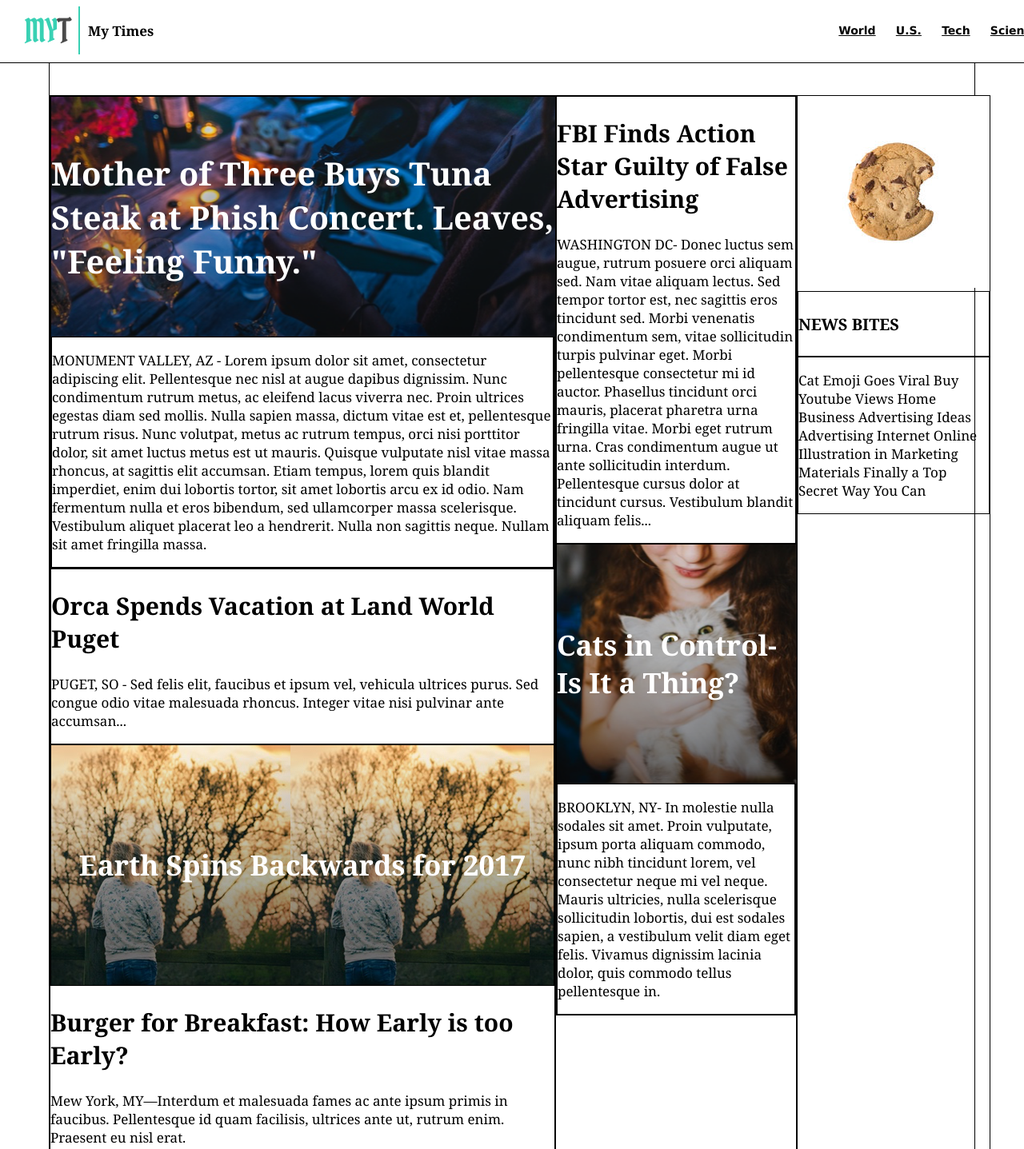
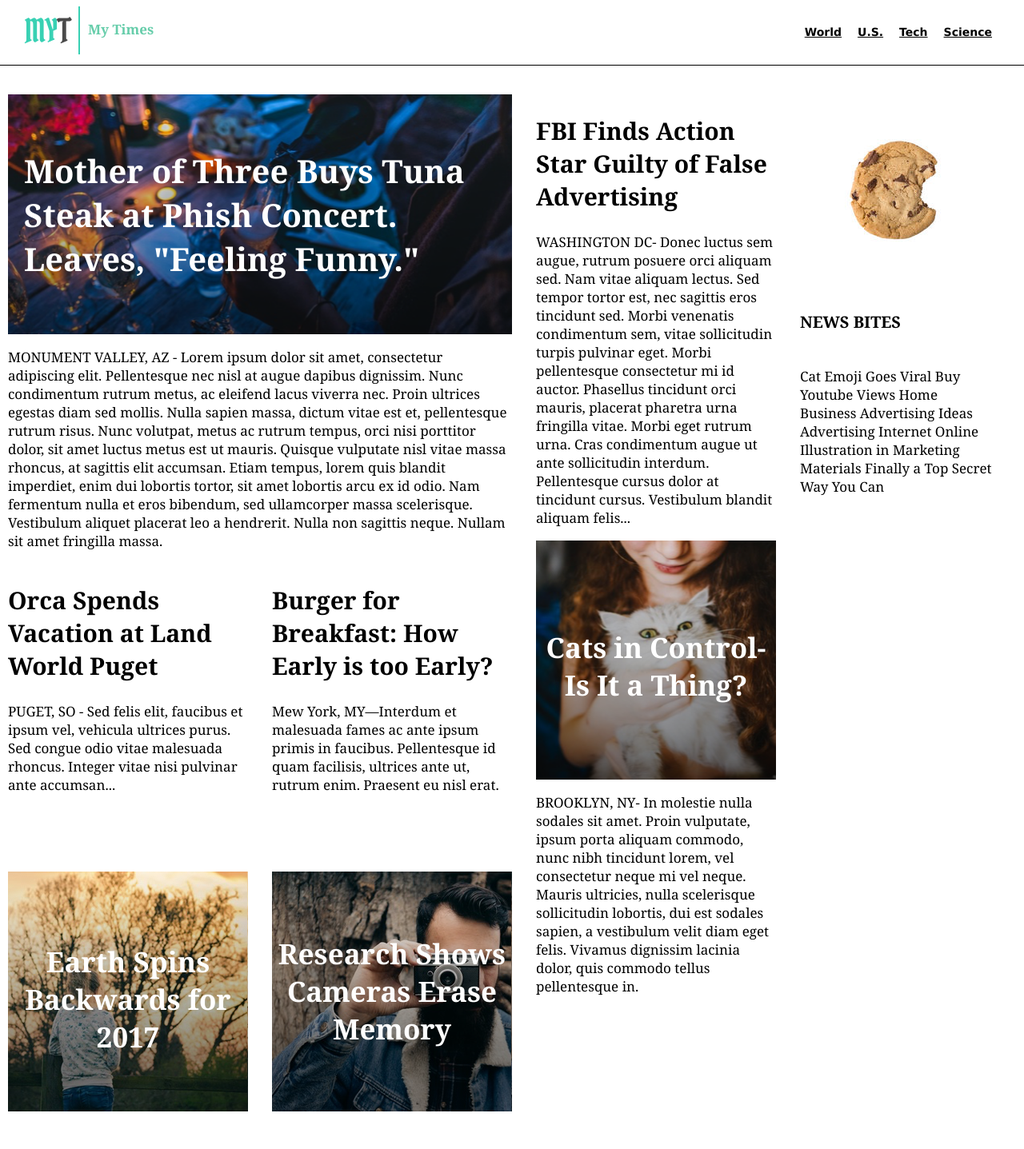
Before and after one commit to AgusTomps/mytimes, a plain HTML site: page index.html in a window 1280 px wide. Shown: the top 1437 px of the page at 80% size. Drawn offline with Linux system fonts and the light colour scheme.

Commit message:
Complete Checkpoint 5

```diff
--- a/index.html
+++ b/index.html
@@ -9,16 +9,18 @@
     <!-- Header -->
     <div class="header">
       <div class="logo">
+        <div class="imglogo">
           <img src="resources/img-myt-logo.jpg" alt="Our logo">
         </div>
         <div class="textlogo">
-        <p>My Times</p>
+          <p id="mytimes">My Times</p>
+        </div>
       </div>
       <nav>
-        <span>World</span>
-        <span>U.S.</span>
-        <span>Tech</span>
-        <span>Science</span>
+        <span id="world">World</span>
+        <span id="us">U.S.</span>
+        <span id="tech">Tech</span>
+        <span id="science">Science</span>
       </nav>
     </div>
 
@@ -37,6 +39,8 @@
             <p>MONUMENT VALLEY, AZ - Lorem ipsum dolor sit amet, consectetur adipiscing elit. Pellentesque nec nisl at augue dapibus dignissim. Nunc condimentum rutrum metus, ac eleifend lacus viverra nec. Proin ultrices egestas diam sed mollis. Nulla sapien massa, dictum vitae est et, pellentesque rutrum risus. Nunc volutpat, metus ac rutrum tempus, orci nisi porttitor dolor, sit amet luctus metus est ut mauris. Quisque vulputate nisl vitae massa rhoncus, at sagittis elit accumsan. Etiam tempus, lorem quis blandit imperdiet, enim dui lobortis tortor, sit amet lobortis arcu ex id odio. Nam fermentum nulla et eros bibendum, sed ullamcorper massa scelerisque. Vestibulum aliquet placerat leo a hendrerit. Nulla non sagittis neque. Nullam sit amet fringilla massa.</p>
           </div>
         </div>
+        <div class="left-bottom">
+          <div class="left-bottom-left">
             <div class="orca">
               <h2>Orca Spends Vacation at Land World Puget</h2>
               <p>PUGET, SO - Sed felis elit, faucibus et ipsum vel, vehicula ultrices purus. Sed congue odio vitae malesuada rhoncus. Integer vitae nisi pulvinar ante accumsan...</p>
@@ -46,6 +50,8 @@
                 <h3>Earth Spins Backwards for 2017</h3>
               </div>
             </div>
+          </div>
+          <div class="left-bottom-right">
             <div class="burger">
               <h2>Burger for Breakfast: How Early is too Early?</h2>
               <p>Mew York, MY—Interdum et malesuada fames ac ante ipsum primis in faucibus. Pellentesque id quam facilisis, ultrices ante ut, rutrum enim. Praesent eu nisl erat.</p>
@@ -53,6 +59,8 @@
             <div class="cameras">
               <div class="cameras-heading">
                 <h3>Research Shows Cameras Erase Memory</h3>
+              </div>
+            </div>
           </div>
         </div>
       </div>
--- a/resources/style.css
+++ b/resources/style.css
@@ -42,57 +42,71 @@ h4{
   align-items: center;
   font-size: 14px;
   font-weight: bold;
-  color: MediumAquamarine;
   border-bottom: 1px solid black;
+  justify-content: space-between;
 }
 
-.header .logo{
+.logo{
   display: inline-flex;
+  padding-right: 100px;
+}
+
+.imglogo{
   position: relative;
   left: 30px;
 }
 
-.header .textlogo{
-  display: inline-flex;
+.textlogo{
   position: relative;
   left: 40px;
 }
 
+#mytimes{
+  color: MediumAquamarine;
+}
+
 .header nav{
   display: inline-flex;
-  justify-content: space-between;
-  position: relative;
-  left: 70%;
-  width: 250px;
   align-items: center;
   color: black;
   text-decoration: underline;
+  padding-right: 30px;
+}
+
+#world{
+  padding: 10px;
+}
+#us{
+  padding: 10px;
+}
+#tech{
+  padding: 10px;
+}
+#science{
+  padding: 10px;
 }
 
 /* Great container ----------------------------------------------*/
 .great{
   display: flex;
-  justify-content: space-between;
+  justify-content: center;
   position: relative;
   top: 70px;
   margin-left: 53px;
   margin-right: 53px;
   padding: 40px 30px 0px 0px;
-  border: 1px black solid;
 }
 
 /* left container ------------------------------------------------*/
 .left-container{
   display: inline-flex;
   width: 630px;
-  border: 1px black solid;
   flex-direction: column;
 }
 
 .tuna{
   display: flex;
   flex-direction: column;
-  border: 1px black solid;
   margin: 0px;
 }
 
@@ -107,48 +121,63 @@ h4{
 }
 
 .tuna-heading{
-  padding-top: 0px;
+  padding: 20px;
   margin: auto;
   text-align: left;
   vertical-align: middle;
 }
 
 .tuna-text{
-  border: 1px black solid;
   margin: 0px;
 }
 
+/* left bottom container --------*/
+.left-bottom{
+  display:flex;
+  justify-content: space-between;
+  padding-bottom: 100px;
+}
+
+.left-bottom-left{
+  display: inline-flex;
+  flex-direction: column;
+}
+
 .orca{
-  border: 1px black solid;
   margin: 0px;
+  width: 300px;
+  padding-bottom: 80px;
 }
 
 .earth{
-  display: flex;
-  border: 1px black solid;
   margin: 0px;
+  width: 300px;
   height: 300px;
   background-image: url(img-story-2.png);
   background-size: contain;
 }
 
 .earth-heading{
-  padding-top: 0px;
-  margin: auto;
+  padding-top: 54px;
   text-align: center;
-  vertical-align: middle;
 }
 
-.burguer{
-  border: 1px black solid;
+.left-bottom-right{
+  display: inline-flex;
+  flex-direction: column;
+}
+
+.burger{
   margin: 0px;
+  width: 300px;
+  padding-bottom: 80px;
 }
 
 .cameras{
   display: flex;
-  border: 1px black solid;
   margin: 0px;
   height: 300px;
+  width: 300px;
   background-image: url(img-story-3.png);
   background-size: contain;
 }
@@ -164,25 +193,25 @@ h4{
 .mid-container{
   display: inline-flex;
   width: 300px;
-  border: 1px black solid;
   flex-direction: column;
+  margin-left: 30px;
+  margin-right: 30px;
 }
 
 .fbi{
-  border: 1px black solid;
   margin: 0px;
 }
 
 .cats{
   display: flex;
   flex-direction: column;
-  border: 1px black solid;
   margin: 0px;
 }
 
 .cats-img{
   display: flex;
   margin: 0px;
+  padding: 0px;
   height: 299px;
   width: 300px;
   background-image: url(img-story-1.png);
@@ -191,14 +220,12 @@ h4{
 }
 
 .cats-heading{
-  padding-top: 0px;
-  margin: auto;
-  text-align: left;
-  vertical-align: middle;
+  padding-top: 75px;
+  text-align: center;
+  align-items: center;
 }
 
 .cats-text{
-  border: 1px black solid;
   margin: 0px;
 }
 
@@ -207,19 +234,16 @@ h4{
   display: inline-flex;
   flex-direction: column;
   width: 240px;
-  border: 1px black solid;
-}
+  }
 
 .cookie-image{
   margin: 0px;
 }
 
 .news-heading{
-  border: 1px black solid;
   margin: 0px;
 }
 
 .news-list{
-  border: 1px black solid;
   margin: 0px;
 }
```
Lines whose indentation alone changed are shown as unchanged.
